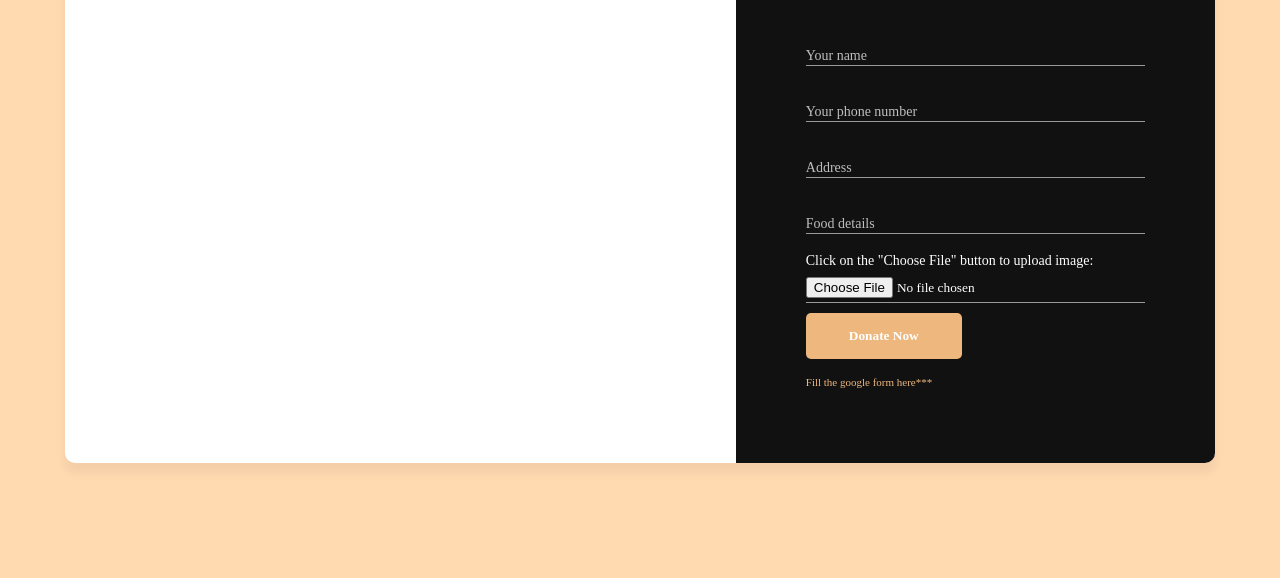
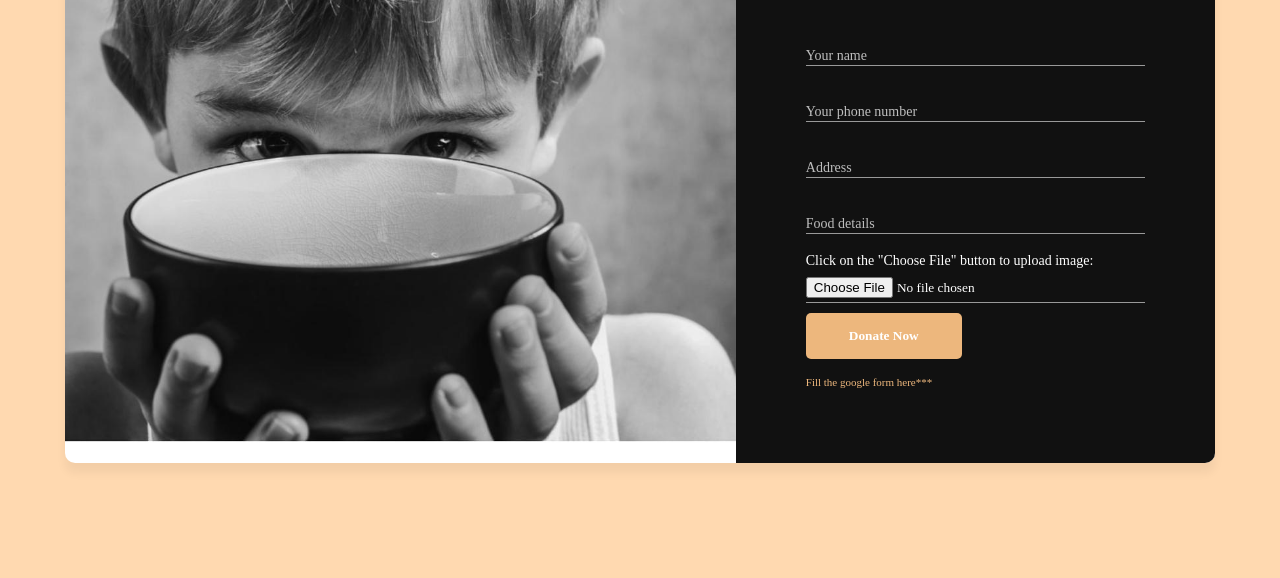
Before and after one commit to gugulothsaikiran/my-project, a plain HTML site: page form.html in a window 1280 px wide. Shown: the part 233-811 px from the top of the page. Drawn offline with nearby package versions, Linux system fonts and the light colour scheme; files whose address does not match are found by name; a web font is replaced by a local one.

Commit message:
Second Commit

```diff
--- a/form.html
+++ b/form.html
@@ -20,7 +20,7 @@
             <div class="booking-content">
                 <div class="booking-image">
 
-                      <img class="booking-img1" src="C:\Users\temporary\Downloads\form.jpeg" alt="Booking Image">
+                      <img class="booking-img1" src="assets/img/slide/form.jpeg" alt="Booking Image">
                 </div>
                 <div class="booking-form">
                     <form id="booking-form">
```
Also changed, not shown: assets/img/slide/form.jpeg (added).
